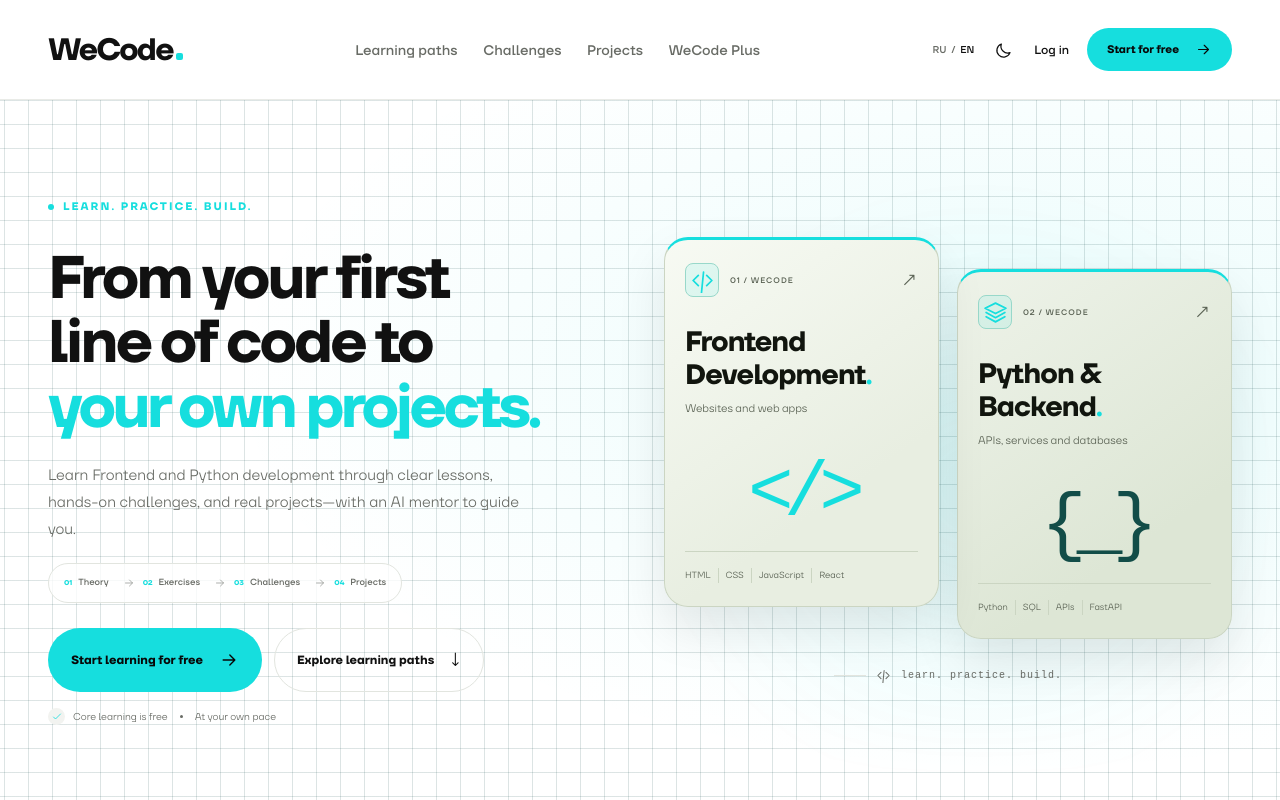
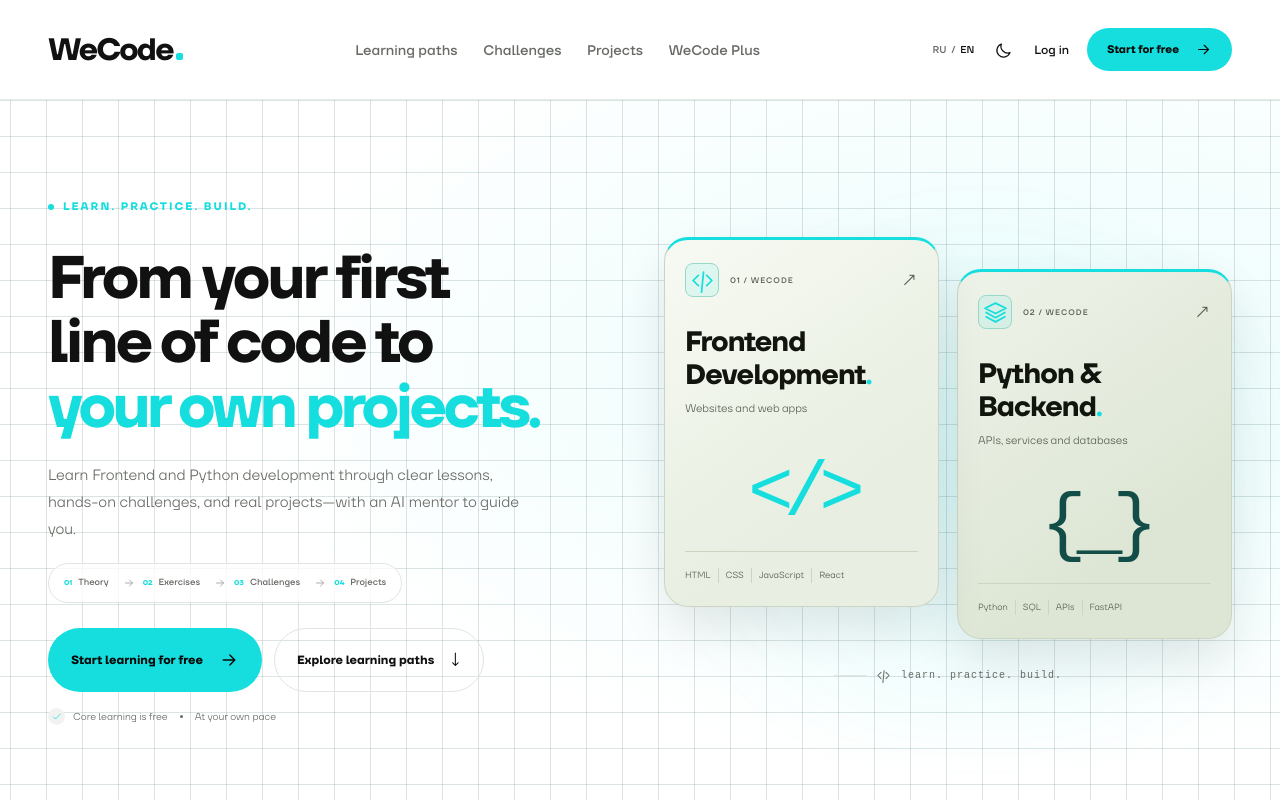
Before and after one commit to theali7/WeCode-User-Dashboard, a React (Vite) app: page / in a window 1280 px wide. Shown: the top 800 px of the page. Built offline with nearby package versions, Linux system fonts and the light colour scheme; the HTML template or start-up script is replaced by a standard one.

Commit message:
Set background grid to balanced medium spacing

```diff
--- a/src/index.css
+++ b/src/index.css
@@ -702,10 +702,10 @@
 /* Subtle theme-aware background grid, painted behind the content. */
 :root{--grid-line:rgba(10,65,65,.055)}
 :root[data-theme="dark"]{--grid-line:rgba(255,255,255,.045)}
-body{background-image:linear-gradient(var(--grid-line) 1px,transparent 1px),linear-gradient(90deg,var(--grid-line) 1px,transparent 1px);background-size:24px 24px;background-position:center top}
-@media(max-width:680px){body{background-size:16px 16px}}
+body{background-image:linear-gradient(var(--grid-line) 1px,transparent 1px),linear-gradient(90deg,var(--grid-line) 1px,transparent 1px);background-size:36px 36px;background-position:center top}
+@media(max-width:680px){body{background-size:24px 24px}}
 
 /* Improve grid contrast on light backgrounds. */
 :root:not([data-theme="dark"]){--grid-line:rgba(10,65,65,.14)}
-:root:not([data-theme="dark"]) .hero{background-image:linear-gradient(var(--grid-line) 1px,transparent 1px),linear-gradient(90deg,var(--grid-line) 1px,transparent 1px),radial-gradient(ellipse at 80% 35%,rgba(22,222,222,.09),transparent 55%);background-size:24px 24px,24px 24px,100% 100%;background-position:center top}
-@media(max-width:680px){:root:not([data-theme="dark"]) .hero{background-size:16px 16px,16px 16px,100% 100%}}
+:root:not([data-theme="dark"]) .hero{background-image:linear-gradient(var(--grid-line) 1px,transparent 1px),linear-gradient(90deg,var(--grid-line) 1px,transparent 1px),radial-gradient(ellipse at 80% 35%,rgba(22,222,222,.09),transparent 55%);background-size:36px 36px,36px 36px,100% 100%;background-position:center top}
+@media(max-width:680px){:root:not([data-theme="dark"]) .hero{background-size:24px 24px,24px 24px,100% 100%}}
```
